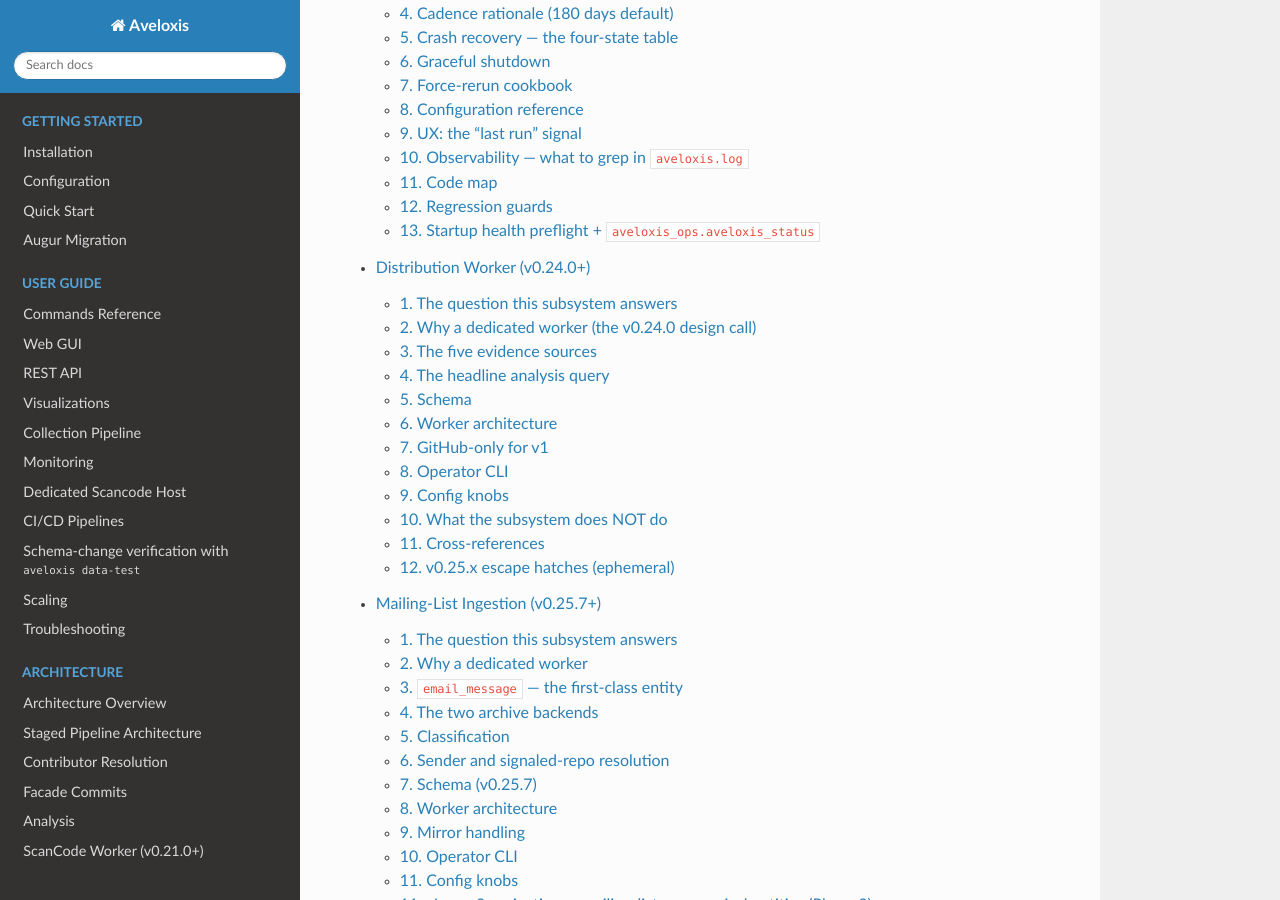
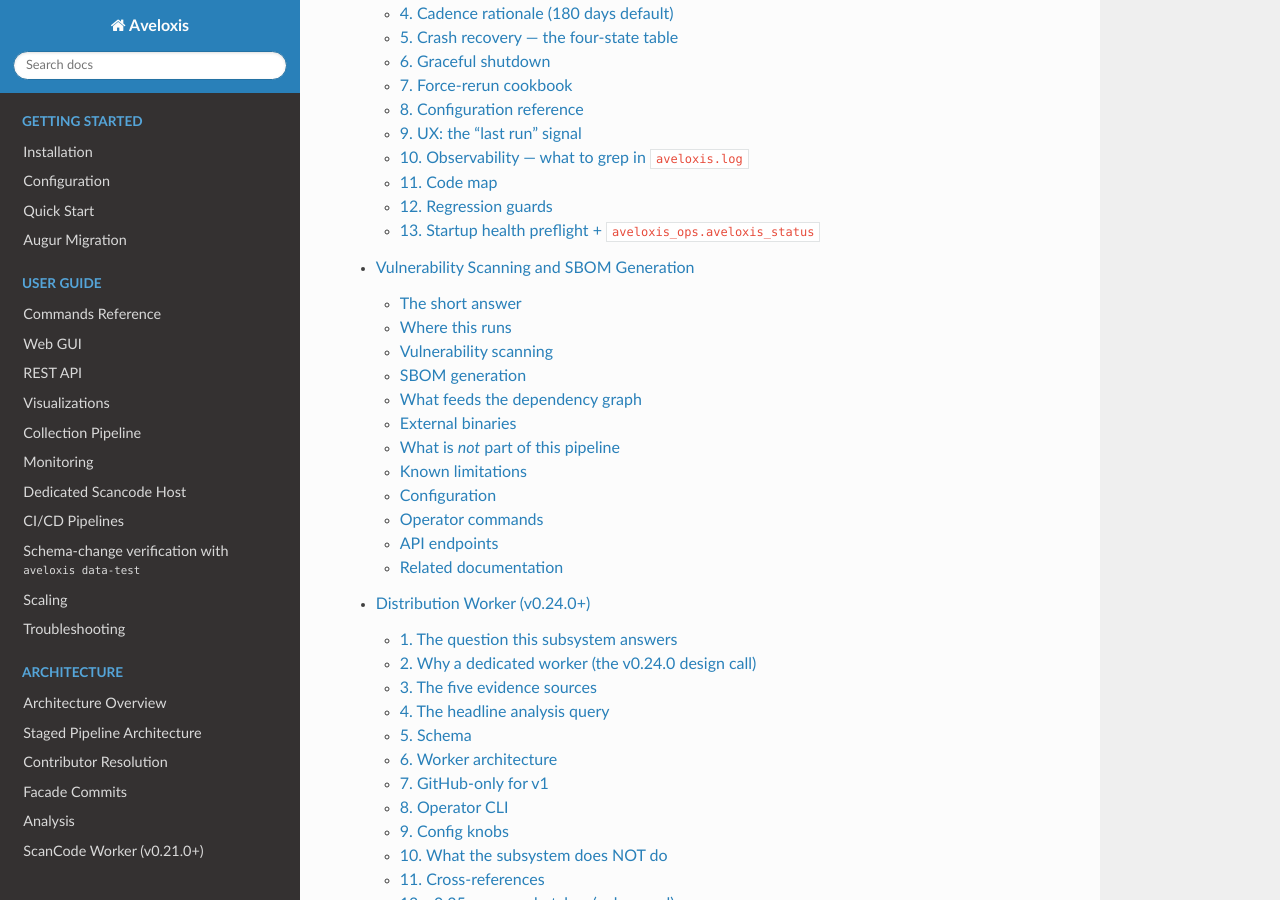
Before and after one commit to aveloxis/aveloxis, a Sphinx documentation site: the page built from docs/index.md, in a window 1280 px wide and 900 px high, scrolled down 7880 px. Built offline with Sphinx 7.4.7 and the Read the Docs theme 3.1.0, drawn with Linux system fonts in a browser that asks for light colours; some of the changed lines change nothing that is shown.

Commit message:
updated vulnerability scanning and SBOM docs. Updating and improving scan process
Signed-off-by: Sean P. Goggins <s@goggins.com>

````diff
--- /dev/null
+++ b/docs/architecture/vulnerability-and-sbom.md
@@ -0,0 +1,351 @@
+# Vulnerability Scanning and SBOM Generation
+
+How Aveloxis determines what a repository depends on, whether those
+dependencies have known vulnerabilities, and how it emits a Software Bill of
+Materials.
+
+This page describes **what the system does today**, including its known
+limitations. It is the reference to hand someone who asks "what tooling are you
+using for vulnerabilities and SBOMs?"
+
+---
+
+## The short answer
+
+Aveloxis does not wrap an existing scanner. There is no Syft, no Trivy, no
+Grype, no Dependency-Track, and no vendored SBOM library. The pipeline is
+first-party Go that reads dependency manifests directly, queries **OSV.dev** for
+advisories, and serialises SBOMs by hand.
+
+The dependency surface is deliberately small. `go.mod` declares six direct
+requirements — `google/uuid`, `jackc/pgx/v5`, `spf13/cobra`, `golang.org/x/net`,
+`golang.org/x/oauth2`, `gopkg.in/yaml.v3` — and **none of them are security or
+SBOM libraries**. `google/uuid` is the only third-party package that touches the
+SBOM path at all, and only to mint document identifiers.
+
+Three external binaries are shelled out to (ScanCode, OpenSSF Scorecard, scc),
+plus `git` and `curl`. Everything else is ours.
+
+---
+
+## Where this runs
+
+Vulnerability scanning and SBOM generation are the last two phases of the
+per-repository collection pipeline. They depend on earlier phases having
+populated the dependency tables:
+
+| Phase | Step | Produces |
+|---|---|---|
+| 3 | Facade — bare clone + `git log` | commit history, working tree for analysis |
+| 4 | Analysis — manifest + lockfile parsing, libyear | `repo_dependencies`, `repo_deps_libyear`, `repo_lockfile_packages` |
+| 4b | OpenSSF Scorecard | `repo_deps_scorecard` |
+| — | ScanCode (decoupled worker, own cadence) | `aveloxis_scan.scancode_file_results` |
+| 6 | **SBOM generation** | `repo_sbom_scans` (CycloneDX + SPDX) |
+| 7 | **Vulnerability scan** | `repo_deps_vulnerabilities` |
+
+Analysis must run after facade because it needs the clone. SBOM and vulnerability
+scanning both read from the dependency tables, so they run last.
+
+---
+
+## Vulnerability scanning
+
+### Data source: OSV.dev
+
+**OSV.dev is the only vulnerability data source.** No other advisory feed is
+queried.
+
+| | |
+|---|---|
+| Batch query | `POST https://api.osv.dev/v1/querybatch` |
+| Detail fetch | `GET https://api.osv.dev/v1/vulns/{id}` |
+| Query format | Package URL (purl) — e.g. `pkg:npm/lodash@4.17.20` |
+| Authentication | None. OSV.dev is a free public service. |
+| Stored `source` value | `osv.dev` |
+
+The scan is deliberately **two-phase**. `querybatch` returns only ID stubs
+(`{id, modified}`) — it does *not* return severity, summary, affected ranges,
+aliases, or references. Those come from a second pass of per-ID `GET
+/v1/vulns/{id}` calls, run with a concurrency limit of 6.
+
+This matters historically: the original implementation parsed detail fields out
+of the `querybatch` response, which meant every field except `vuln_id` was empty
+on every row ever stored. Fixed in v0.27.4; existing rows self-heal on each
+repository's next scan.
+
+### Advisory sources reach us *through* OSV
+
+OSV.dev is an aggregator. The advisories that surface in
+`repo_deps_vulnerabilities` originate from:
+
+- **NVD** — CVE identifiers
+- **GitHub Advisory Database** — `GHSA-*`
+- **PyPI Advisory Database** — `PYSEC-*`
+- **RustSec** — `RUSTSEC-*`
+- **Go Vulnerability Database** — `GO-*`
+
+CVE identifiers are extracted from OSV's `aliases` array, so a GHSA record with
+a CVE alias yields both.
+
+We do **not** query NIST NVD directly. Mapping a purl to a CPE — NVD's
+identifier scheme — is unreliable, and a bad mapping produces false positives
+that are worse than the coverage gained. OSV's per-ecosystem version-range
+matching is authoritative in a way CPE matching is not.
+
+### Severity
+
+Severity **labels** (`CRITICAL` / `HIGH` / `MEDIUM` / `LOW`) are read from OSV's
+`database_specific.severity` where present — GHSA always populates it — with
+`MODERATE` folded to `MEDIUM`. These are trustworthy.
+
+Severity **scores** are approximations. `parseCVSSScore` does not implement the
+CVSS specification; it substring-matches vector components (`AV:N`, `AC:L`,
+`C:H`) and returns one of six hardcoded values (9.8 / 7.5 / 6.5 / 5.3 / 5.0 /
+4.0). Treat the numeric score as a coarse sort key, not a CVSS score. See
+[Known limitations](#known-limitations).
+
+### Direct vs transitive
+
+Direct dependencies — those declared in a manifest — are always scanned.
+
+Transitive dependencies (the full lockfile closure) are scanned only when
+`collection.vuln_scan_transitive` is enabled. It defaults to **off**. When on,
+every finding carries `dependency_kind` of `direct` or `transitive`, and the API
+splits counts so a transitive-heavy total can never headline as though it were
+direct exposure.
+
+Findings also carry `version_resolution`, recording how confidently we know the
+installed version: `locked` (from a lockfile), `exact` (pinned `==`),
+`bounded-range`, `range-floor` (`>=X`, floor scanned), or `unpinned`. A `>=`
+requirement is **not** resolved to the latest satisfying version — actual
+resolution depends on the whole dependency graph, so the floor is scanned and
+labelled as such.
+
+### Lifecycle
+
+Findings are never deleted. Each carries `first_detected_at`, `last_seen_at`,
+and `resolved_at`. After a complete successful scan, findings absent from the
+current result set are stamped `resolved_at` rather than removed, preserving the
+historical record. A reappearing vulnerability clears `resolved_at` and becomes
+current again. Dashboards count unresolved findings only.
+
+### Caching
+
+An in-process cache (`osv_cache.go`) holds purl → vulnerability-ID results and
+ID → detail records with a 24-hour TTL. Negative results are cached
+deliberately — most packages have no advisories, and caching the absence is
+where most of the traffic reduction comes from. Failed fetches are never cached.
+
+This is politeness infrastructure for a free public service, not just a
+performance optimisation.
+
+---
+
+## SBOM generation
+
+Both formats are generated per repository and stored in `repo_sbom_scans`. Generation
+failure is non-fatal to the collection job.
+
+| Format | Spec version |
+|---|---|
+| CycloneDX | **1.5** |
+| SPDX | **2.3** |
+
+Both are **hand-written Go structs serialised with `encoding/json`**. No
+CycloneDX or SPDX library is vendored.
+
+**CycloneDX 1.5 specifics.** Uses the 1.5 `metadata.tools` object form rather
+than the deprecated bare array. Development dependencies are marked `scope:
+"excluded"`, runtime dependencies `"required"`. ScanCode-detected licenses and
+copyrights are placed in `evidence.licenses` and `evidence.copyright`, kept
+deliberately separate from registry-*declared* licenses so consumers can tell
+asserted metadata from observed evidence.
+
+**SPDX 2.3 specifics.** Package identifiers are derived from
+`sha256(name@version)`, so they are stable across regenerations. Package URLs
+are emitted in `externalRefs` with `referenceCategory: PACKAGE-MANAGER` and
+`referenceType: purl`. Per-dependency `licenseConcluded` is always
+`NOASSERTION` — ScanCode runs at repository root, not per dependency, so we have
+no basis to conclude a license for an individual package.
+
+The `documentNamespace` is an `https://aveloxis.io/spdx/...` URI. Per the SPDX
+specification this is an identifier, not a resolvable endpoint; nothing is
+served there.
+
+### Vulnerability-annotated SBOMs
+
+Requesting the CycloneDX SBOM with `?vulns=1` appends a native CycloneDX 1.5
+`vulnerabilities` array covering unresolved findings, with `affects.ref` pointing
+at the component's purl. SPDX has no equivalent native representation, so the
+parameter returns 400 for that format.
+
+---
+
+## What feeds the dependency graph
+
+### Manifest parsing — 14 ecosystems
+
+Parsers are hand-written (regex, JSON, line scanning). There is no TOML or XML
+library — `pom.xml` and `Directory.Packages.props` are parsed by hand.
+
+| Ecosystem | Manifests |
+|---|---|
+| JavaScript | `package.json`, `yarn.lock` |
+| Python | `requirements.txt`, `setup.py`, `setup.cfg`, `pyproject.toml`, `Pipfile`, `poetry.lock` |
+| Go | `go.mod`, `go.sum` |
+| Rust | `Cargo.toml`, `Cargo.lock` |
+| Ruby | `Gemfile`, `Gemfile.lock` |
+| Java / Kotlin | `pom.xml`, `build.gradle`, `build.gradle.kts` |
+| PHP | `composer.json` |
+| Elixir | `mix.exs` |
+| Swift | `Package.swift` |
+| Dart | `pubspec.yaml` |
+| Scala | `build.sbt` |
+| .NET | `packages.config`, `Directory.Packages.props` |
+| Haskell | `package.yaml`, `stack.yaml` |
+| C / C++ | `Makefile`, `CMakeLists.txt` |
+
+C/C++ manifests are recognised for **language detection only** — there is no
+parse implementation, so they yield no dependency rows. There is no widely
+adopted C/C++ dependency manifest to target.
+
+### Lockfile parsing — 18 formats
+
+Lockfiles are the disambiguator: they turn "some version satisfying `>=2.0`"
+into "2.5.0 is installed", which is what makes a vulnerability match meaningful.
+
+| Ecosystem | Lockfiles |
+|---|---|
+| npm | `package-lock.json`, `yarn.lock`, `pnpm-lock.yaml`, `bun.lock`, `bun.lockb` |
+| PyPI | `poetry.lock`, `Pipfile.lock`, `uv.lock`, `pdm.lock` |
+| Cargo | `Cargo.lock` |
+| RubyGems | `Gemfile.lock` |
+| Packagist | `composer.lock` |
+| Hex | `mix.lock` |
+| Pub | `pubspec.lock` |
+| SwiftPM | `Package.resolved` |
+| NuGet | `packages.lock.json` |
+| Maven | `gradle.lockfile` |
+| Hackage | `stack.yaml.lock` |
+
+`bun.lockb` is binary and is detected but not parsed. Parsing is best-effort
+throughout: a malformed lockfile logs a warning and is skipped, never failing
+the analysis run.
+
+Two deliberate exclusions: **`requirements.txt` is never treated as a
+lockfile**, even when fully hash-pinned, because it typically carries the same
+version ambiguity as any other manifest. And Go needs no lockfile — `go.mod`
+under Minimal Version Selection is already exact.
+
+### Libyear registries — 12
+
+Dependency freshness ("how many years behind is this dependency?") is resolved
+against upstream registries. All are queried anonymously with a single
+identifying User-Agent (`aveloxis/{version}`).
+
+npm · PyPI · Go module proxy · crates.io · RubyGems · Maven Central ·
+Packagist · Hex.pm · NuGet · pub.dev · SwiftPM (resolved via GitHub releases,
+as Swift has no central registry) · Hackage
+
+The User-Agent is load-bearing, not courtesy: crates.io returns HTTP 403 to
+default client user-agents under its crawler policy. That silently zeroed every
+Rust dependency until v0.27.19.
+
+---
+
+## External binaries
+
+| Binary | Project | Installed by | Purpose |
+|---|---|---|---|
+| **ScanCode Toolkit** (mini) | nexB / AboutCode | `aveloxis install-tools` (pipx) | per-file license + copyright detection → SBOM evidence fields |
+| **OpenSSF Scorecard** | `ossf/scorecard` | `aveloxis install-tools` (GitHub release tarball) | supply-chain security posture → `repo_deps_scorecard` |
+| **scc** | `boyter/scc` | `aveloxis install-tools` (`go install`) | code size and complexity → `repo_labor` |
+| `git` | — | system prerequisite | cloning, log walking, tree listing |
+| `curl` | — | system prerequisite | libyear registry lookups |
+
+ScanCode is optional — if it is not installed, scanning is skipped and SBOMs are
+emitted without evidence fields.
+
+---
+
+## What is *not* part of this pipeline
+
+**deps.dev and ecosyste.ms** are queried by Aveloxis, but by the *distribution
+tracking* subsystem, which answers "where is this repository published?" — not
+"what does it depend on?" and not "is it vulnerable?" Nothing from either
+service flows into `repo_deps_vulnerabilities` or into purl construction.
+See [Distribution tracking](distribution.md).
+
+**OpenCVE** appears as `app.opencve.io` links in the web interface. These are
+constructed URLs for human navigation. OpenCVE is never called as an API.
+
+---
+
+## Known limitations
+
+Documented deliberately so consumers can calibrate. Remediation is tracked in
+`summary/16-vuln-sbom-gap-closure-plan.md`.
+
+1. **CVSS scores are approximations.** `parseCVSSScore` returns one of six
+   hardcoded buckets from vector substring matching. Severity *labels* are
+   accurate; numeric scores are not CVSS-conformant.
+
+2. **External tool versions are not pinned.** ScanCode, Scorecard, and scc are
+   installed at `@latest` and auto-updated monthly, so their versions in
+   production are non-deterministic. This is in tension with SBOMs being
+   reproducible, attestable artifacts.
+
+3. **The SPDX license identifier allowlist is hand-maintained** (~70 entries)
+   and will drift from the official SPDX list. Valid-but-unlisted identifiers
+   are demoted from `license.id` to `license.name`, which policy engines will
+   not match on.
+
+4. **Transitive scanning is off by default.** Vulnerability counts reflect
+   directly declared dependencies unless `vuln_scan_transitive` is enabled.
+
+5. **Per-dependency licenses are `NOASSERTION` in SPDX.** ScanCode runs at
+   repository root only.
+
+6. **C/C++ yields no dependency rows.** Recognised for language detection only.
+
+7. **Single advisory source.** An OSV.dev outage means no vulnerability data for
+   its duration. There is no secondary feed and no fallback.
+
+---
+
+## Configuration
+
+| Key | Default | Effect |
+|---|---|---|
+| `collection.vuln_scan_transitive` | `false` | Scan the full lockfile closure, not just declared dependencies |
+| `mail.vuln_digest_include_transitive` | `false` | Include transitive findings in operator digest email |
+| `mail.vuln_digest_min_severity` | `HIGH` | Severity floor for the operator digest |
+| `mail.vuln_digest_interval_hours` | `24` | Digest cadence |
+
+## Operator commands
+
+```bash
+aveloxis install-tools        # install scc, scorecard, scancode
+aveloxis sbom <repo-id>       # generate SBOMs for one repository
+aveloxis heal-vulnerabilities # re-fetch detail for findings stored before v0.27.4
+```
+
+## API endpoints
+
+```
+GET /api/v1/repos/{id}/vulnerabilities        # findings, most critical first
+GET /api/v1/repos/{id}/sbom?format=cyclonedx  # CycloneDX 1.5
+GET /api/v1/repos/{id}/sbom?format=spdx       # SPDX 2.3
+GET /api/v1/repos/{id}/sbom?format=cyclonedx&vulns=1  # with vulnerabilities array
+GET /api/v1/repos/{id}/licenses               # dependency license breakdown
+GET /api/v1/repos/{id}/scorecard              # OpenSSF Scorecard results
+```
+
+---
+
+## Related documentation
+
+- [Dependency analysis and libyear](analysis.md)
+- [ScanCode worker](scancode.md)
+- [Distribution tracking](distribution.md)
+- [Collection pipeline](../guide/collection-pipeline.md)
--- a/docs/index.md
+++ b/docs/index.md
@@ -55,6 +55,7 @@
 architecture/facade-commits
 architecture/analysis
 architecture/scancode
+architecture/vulnerability-and-sbom
 architecture/distribution
 architecture/mailing-list
 architecture/materialized-views
````
